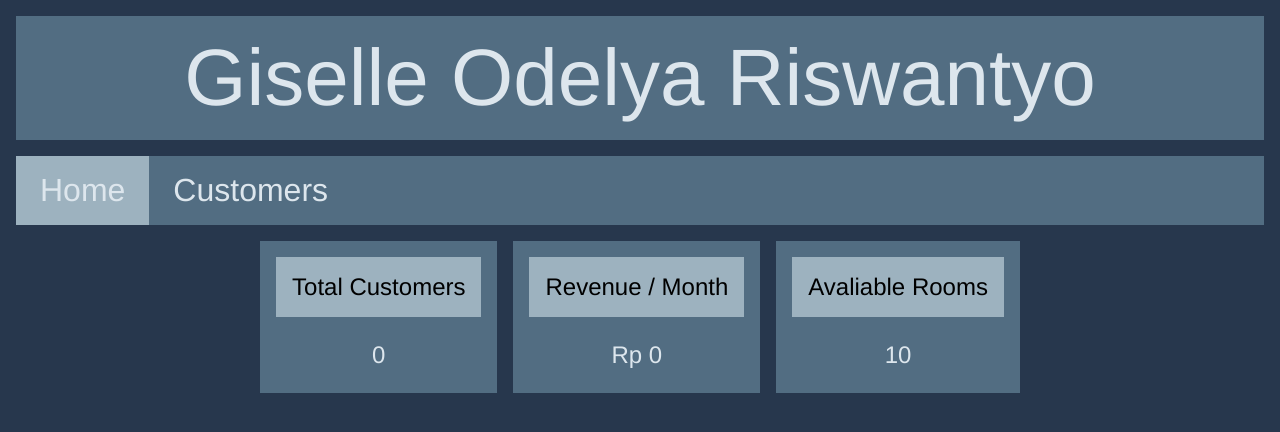
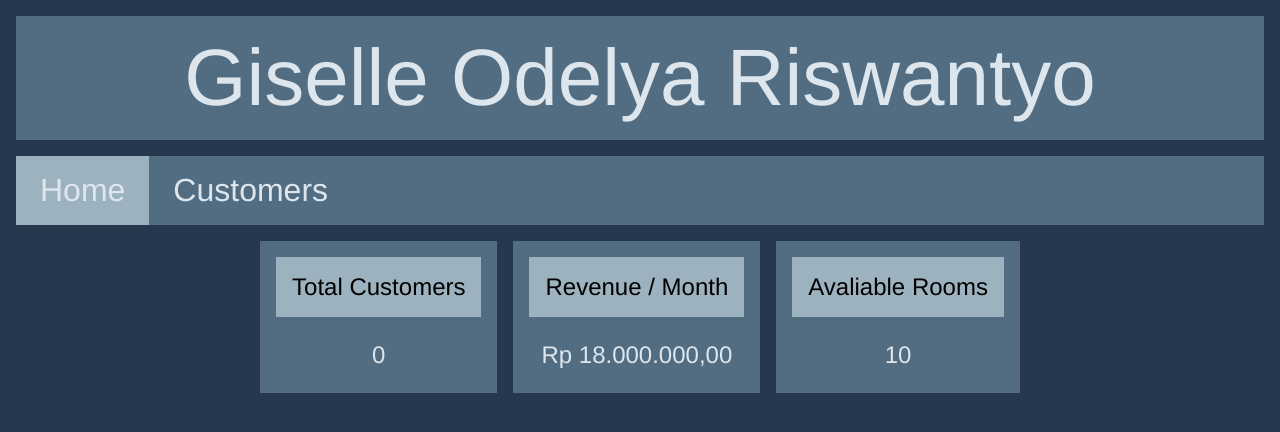
Before and after one commit to marb17/slc-g9-project, a plain HTML site: page html/home.html in a window 1280 px wide. Drawn offline with Linux system fonts and the light colour scheme.

Commit message:
alot of changes
- payment amount display fixed
- rate box added
- auto payment calculation

```diff
--- a/css/newcustomer.css
+++ b/css/newcustomer.css
@@ -74,3 +74,8 @@
     /* background-color: antiquewhite; */
     width: 100%;
 }
+
+#rate {
+    color: var(--wcolor);
+    align-self: flex-start;
+}
--- a/data/info.json
+++ b/data/info.json
@@ -2,9 +2,24 @@
     "name": "Giselle Odelya Riswantyo",
     "maxrooms": 10,
     "customers": [
+        {
+            "id": "1739090747551",
+            "name": "sdffgsd",
+            "room": "101",
+            "date": "2025-02-14",
+            "email": "sdfbsdf@asdf",
+            "payment": "18000000.00",
+            "duration": "12"
+        }
     ],
     "rooms": [
-        "101",
-        "102"
+        {
+            "room": "101",
+            "rate": "1500000"
+        },
+        {
+            "room": "102",
+            "rate": "1750000"
+        }
     ]
 }
--- a/js/static.js
+++ b/js/static.js
@@ -28,6 +28,17 @@ function checkIfDateIsBetween(date, days) {
     return false;
 }
 
+function checkIfDateIsInMonthYear(date) {
+    const today = new Date();
+    const arrivalDate = new Date(date);
+
+    if (today.getMonth() === arrivalDate.getMonth() && today.getFullYear() === arrivalDate.getFullYear()) {
+        return true;
+    }
+
+    return false;
+}
+
 fetch('../../data/info.json')
     .then(response => response.json())
     .then(info => {
@@ -47,13 +58,15 @@ fetch('../../data/info.json')
                 if (checkIfDateIsBetween(customer.date, Number(customer.duration))) {
                     customers_avaliable -= 1
                     tot_customers += 1
+                }
+                if (checkIfDateIsInMonthYear(customer.date)) {
                     revenue_month += Number(customer.payment)
                 }
             });
 
             document.getElementById('avaliable-rooms').textContent = customers_avaliable
             document.getElementById('total-customers').textContent = tot_customers
-            document.getElementById('revenue-month').textContent = "Rp " + revenue_month
+            document.getElementById('revenue-month').textContent = "Rp " + Number(revenue_month).toLocaleString('id-ID', { minimumFractionDigits: 2, maximumFractionDigits: 2 })
         } catch (error) {
             console.log("its a different page dw")
         }
@@ -65,9 +78,15 @@ fetch('../../data/info.json')
             data.forEach(rowdata => {
                 const row = document.createElement("tr")
 
-                Object.values(rowdata).forEach(value => {
+                Object.entries(rowdata).forEach(([key, value]) => {
                     const cell = document.createElement("td")
                     cell.textContent = value
+                    cell.id = key
+
+                    if (key === "payment") {
+                        cell.textContent = "Rp " + Number(value).toLocaleString('id-ID', { minimumFractionDigits: 2, maximumFractionDigits: 2 })
+                    }
+
                     row.appendChild(cell)
                 });
                 tableBody.appendChild(row)
```
Also changed, not shown: html/customers/newcustomer.html (+8 -6 lines), js/newcustomer.js (+42 -2 lines).
